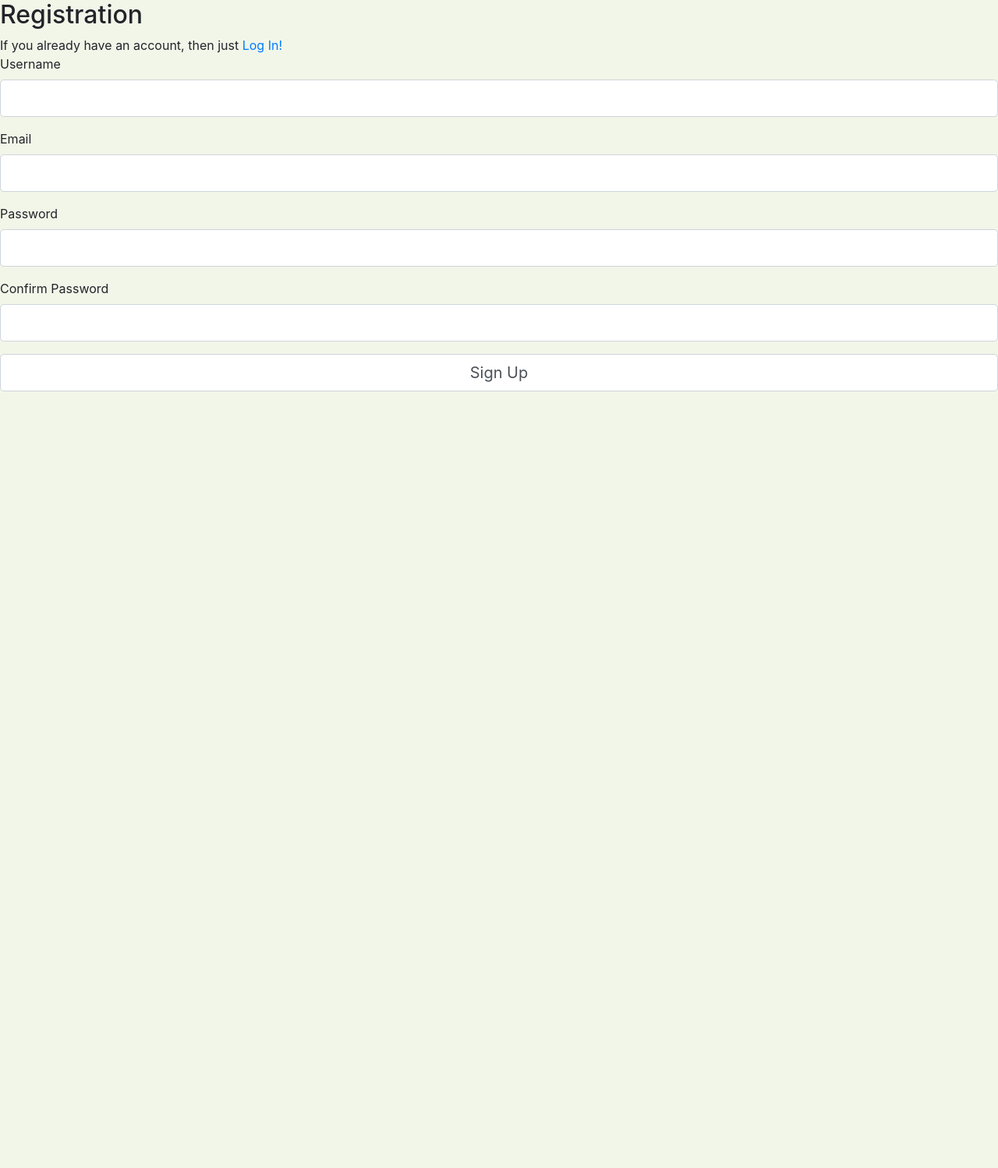
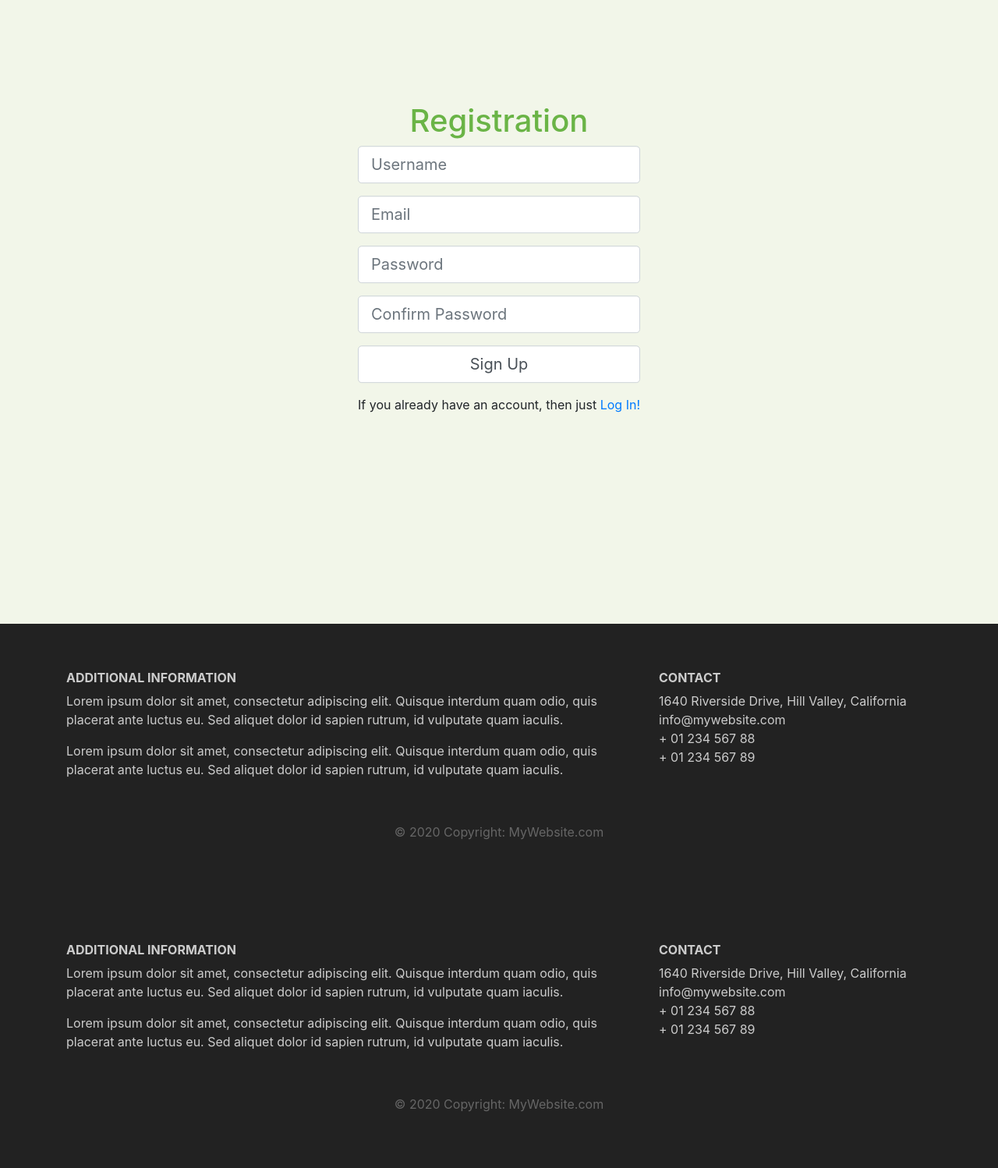
Before and after one commit to calkinsr2017/password-manager-388Final, a Flask app: page /register in a window 1280 px wide. Shown: the part 56-1554 px from the top of the page at 78% size. Before the commit the page ends 558 px from the top, so only its background shows below. Run offline with Flask 2, Linux system fonts and the light colour scheme; some libraries are stand-ins or nearby versions.

Commit message:
Working website with good HTML

```diff
--- a/flask_app/forms.py
+++ b/flask_app/forms.py
@@ -27,7 +27,7 @@ class SearchForm(FlaskForm):
 class PasswordForm(FlaskForm):
     app = StringField(
         "App", validators=[InputRequired()])
-    appLink = TextAreaField("AppLink")
+    appLink = StringField("AppLink")
     username = StringField(
         "Username", validators=[InputRequired(), Length(min=1, max=40)]
     )
--- a/flask_app/static/custom.css
+++ b/flask_app/static/custom.css
@@ -40,11 +40,15 @@ body {
 /********************/
 
 .header {
-    background-image: url('../static/header-background.jpg');
+
     background-size: cover;
     min-height:100vh;
     background-position: center center;
     position: relative;
+}
+
+.index {
+    background-image: url('../static/header-background.jpg');
 }
 
 .overlay {
@@ -133,3 +137,78 @@ body {
     color: #666;
     padding: 40px 0;
 }
+
+/*
+Login stuff
+*/
+
+.login  {
+    left: 50%;
+    position: absolute;
+    top: 45%;
+    transform: translate(-50%, -55%);
+    text-align: center;
+}
+
+.login h1 {
+    top: 45%;
+    color: #6ab446;
+}
+
+/*Registration stuff*/
+
+
+.registration  {
+    left: 50%;
+    position: absolute;
+    top: 45%;
+    transform: translate(-50%, -55%);
+    text-align: center;
+}
+
+.registration h1 {
+    top: 45%;
+    color: #6ab446;
+}
+
+/* App registration*/
+
+.appRegistration  {
+    left: 50%;
+    position: absolute;
+    top: 45%;
+    transform: translate(-55%, -55%);
+    min-width: 40vh;
+    text-align: center;
+}
+
+.appRegistration h1 {
+    top: 45%;
+    color: #6ab446;
+}
+
+/*Account page*/
+
+.account {
+    left: 50%;
+    position: absolute;
+    top: 45%;
+    transform: translate(-55%, -55%);
+    min-width: 60vh;
+    text-align: center;
+}
+
+.account h1 {
+    top: 45%;
+    color: #6ab446;
+}
+
+/* Password page */
+
+.passwords {
+    left: 50%
+    position: absolute;
+    top: 5%;
+    min-width: 100vh;
+    text-align: center;
+}
--- a/flask_app/templates/base.html
+++ b/flask_app/templates/base.html
@@ -17,6 +17,25 @@
     <h1>Overrideable Content</h1>
     {% endblock %}
 
+  <footer class="page-footer">
+    <div class="container">
+      <div class="row">
+        <div class="col-lg-8 col-md-8 col-sm-12">
+        <h6 class="text-uppercase font-weight-bold">Additional Information</h6>
+        <p>Lorem ipsum dolor sit amet, consectetur adipiscing elit. Quisque interdum quam odio, quis placerat ante luctus eu. Sed aliquet dolor id sapien rutrum, id vulputate quam iaculis.</p>
+        <p>Lorem ipsum dolor sit amet, consectetur adipiscing elit. Quisque interdum quam odio, quis placerat ante luctus eu. Sed aliquet dolor id sapien rutrum, id vulputate quam iaculis.</p>
+      </div>
+      <div class="col-lg-4 col-md-4 col-sm-12">
+        <h6 class="text-uppercase font-weight-bold">Contact</h6>
+        <p>1640 Riverside Drive, Hill Valley, California
+        <br/>info@mywebsite.com
+        <br/>+ 01 234 567 88
+        <br/>+ 01 234 567 89</p>
+      </div>
+    </div>
+    <div class="footer-copyright text-center">© 2020 Copyright: MyWebsite.com</div>
+  </footer>
+
     <script src="{{ url_for('static', filename='main.js') }}"></script>
     <script src="https://code.jquery.com/jquery-3.4.1.slim.min.js" integrity="sha384-J6qa4849blE2+poT4WnyKhv5vZF5SrPo0iEjwBvKU7imGFAV0wwj1yYfoRSJoZ+n" crossorigin="anonymous"></script>
     <script src="https://cdn.jsdelivr.net/npm/popper.js@1.16.0/dist/umd/popper.min.js" integrity="sha384-Q6E9RHvbIyZFJoft+2mJbHaEWldlvI9IOYy5n3zV9zzTtmI3UksdQRVvoxMfooAo" crossorigin="anonymous"></script>
--- a/flask_app/templates/query.html
+++ b/flask_app/templates/query.html
@@ -4,7 +4,7 @@
     <p>{{ error_msg }}</p>
 {% endif %}
 
-<div class="container-fluid">
+<header class="page-header header container-fluid">
     {% for result in results %}
     <div class="media">
         <div class="media-body">
@@ -17,6 +17,7 @@
         </div>
     </div>
     {% endfor %}
-</div>
+</header>
+
 
 {% endblock %}
--- a/flask_app/templates/register.html
+++ b/flask_app/templates/register.html
@@ -1,23 +1,15 @@
 {% extends "header.html" %}
 {% block content %}
-<div class="row">
-    <div class="col">
-        <h2>Registration</h2>
-    </div>
-</div>
-<div class="row">
-    <div class="col">
-        If you already have an account, then just <a href="{{ url_for('users.login') }}">Log In!</a>
-    </div>
-</div>
-<!-- Registration Form: -->
-<div class="row">
-    <div class="col">
+
+<header class="page-header header container-fluid">
+
+    <div class="registration">
+        <h1>Registration</h1>
         <form action="" method="post">
             {{ form.csrf_token }}
             <div class="form-group">
-                {{ form.username.label(class="form-control-label") }}
-                {{ form.username(class="form-control form-control-lg") }}
+
+                {{ form.username(class="form-control form-control-lg", placeholder="Username") }}
                 {% if form.username.errors %}
                 <div class="alert alert-warning" role="alert">
                     {% for error in form.username.errors %}
@@ -27,8 +19,8 @@
                 {% endif %}
             </div>
             <div class="form-group">
-                {{ form.email.label(class="form-control-label") }}
-                {{ form.email(class="form-control form-control-lg") }}
+
+                {{ form.email(class="form-control form-control-lg", placeholder="Email") }}
                 {% if form.email.errors %}
                 <div class="alert alert-warning" role="alert">
                     {% for error in form.email.errors %}
@@ -38,8 +30,8 @@
                 {% endif %}
             </div>
             <div class="form-group">
-                {{ form.password.label(class="form-control-label") }}
-                {{ form.password(class="form-control form-control-lg") }}
+
+                {{ form.password(class="form-control form-control-lg", placeholder="Password") }}
                 {% if form.password.errors %}
                 <div class="alert alert-warning" role="alert">
                     {% for error in form.password.errors %}
@@ -49,8 +41,8 @@
                 {% endif %}
             </div>
             <div class="form-group">
-                {{ form.confirm_password.label(class="form-control-label") }}
-                {{ form.confirm_password(class="form-control form-control-lg") }}
+
+                {{ form.confirm_password(class="form-control form-control-lg", placeholder="Confirm Password") }}
                 {% if form.confirm_password.errors %}
                 <div class="alert alert-warning" role="alert">
                     {% for error in form.confirm_password.errors %}
@@ -63,7 +55,29 @@
                 {{ form.submit(class="form-control form-control-lg") }}
             </div>
         </form>
+        <p>If you already have an account, then just <a href="{{ url_for('users.login') }}">Log In!</a></p>
+
     </div>
-</div>
+</header>
+
+<footer class="page-footer">
+    <div class="container">
+      <div class="row">
+        <div class="col-lg-8 col-md-8 col-sm-12">
+        <h6 class="text-uppercase font-weight-bold">Additional Information</h6>
+        <p>Lorem ipsum dolor sit amet, consectetur adipiscing elit. Quisque interdum quam odio, quis placerat ante luctus eu. Sed aliquet dolor id sapien rutrum, id vulputate quam iaculis.</p>
+        <p>Lorem ipsum dolor sit amet, consectetur adipiscing elit. Quisque interdum quam odio, quis placerat ante luctus eu. Sed aliquet dolor id sapien rutrum, id vulputate quam iaculis.</p>
+      </div>
+      <div class="col-lg-4 col-md-4 col-sm-12">
+        <h6 class="text-uppercase font-weight-bold">Contact</h6>
+        <p>1640 Riverside Drive, Hill Valley, California
+        <br/>info@mywebsite.com
+        <br/>+ 01 234 567 88
+        <br/>+ 01 234 567 89</p>
+      </div>
+    </div>
+    <div class="footer-copyright text-center">© 2020 Copyright: MyWebsite.com</div>
+  </footer>
+
 
 {% endblock %}
```
Also changed, not shown: flask_app/templates/account.html (+35 -23 lines), flask_app/templates/app_details.html (+18 -17 lines), flask_app/templates/index.html (+1 -19 lines), flask_app/templates/login.html (+14 -17 lines), flask_app/templates/user_detail.html (+13 -14 lines).
